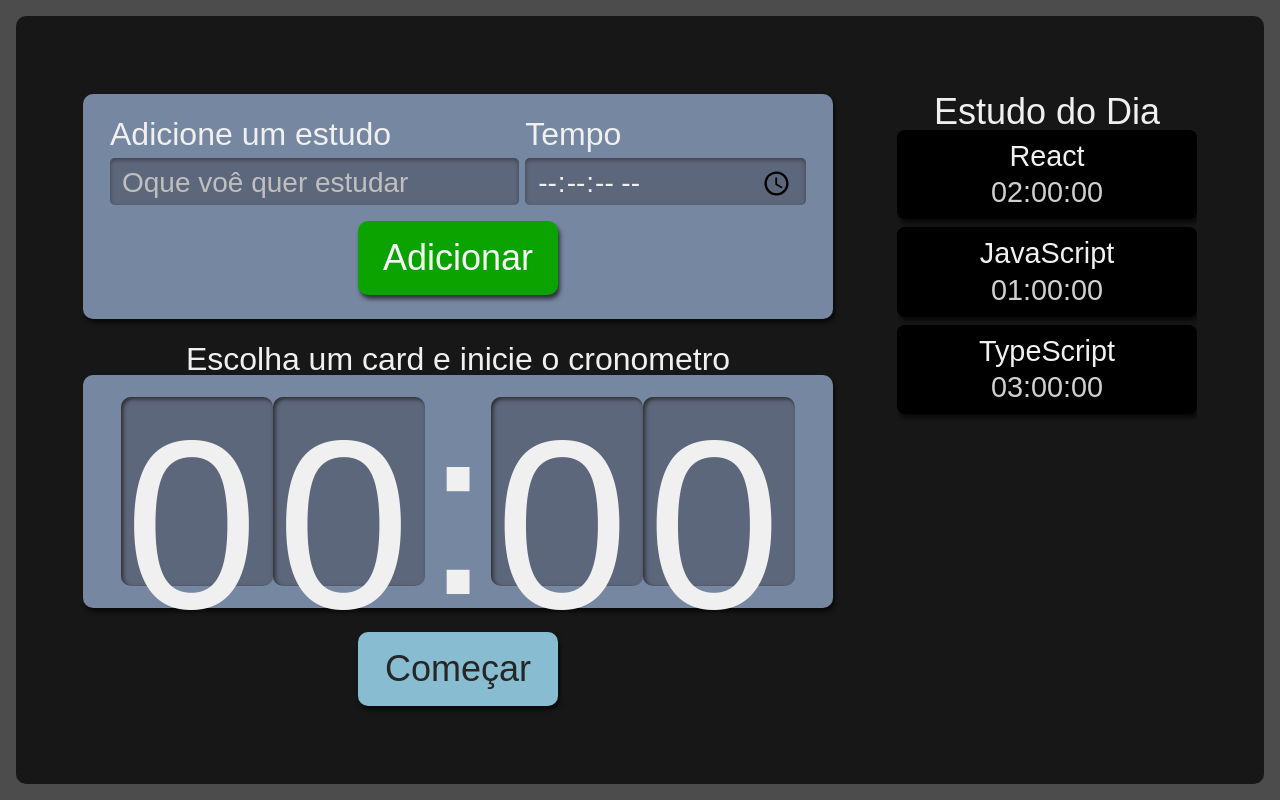
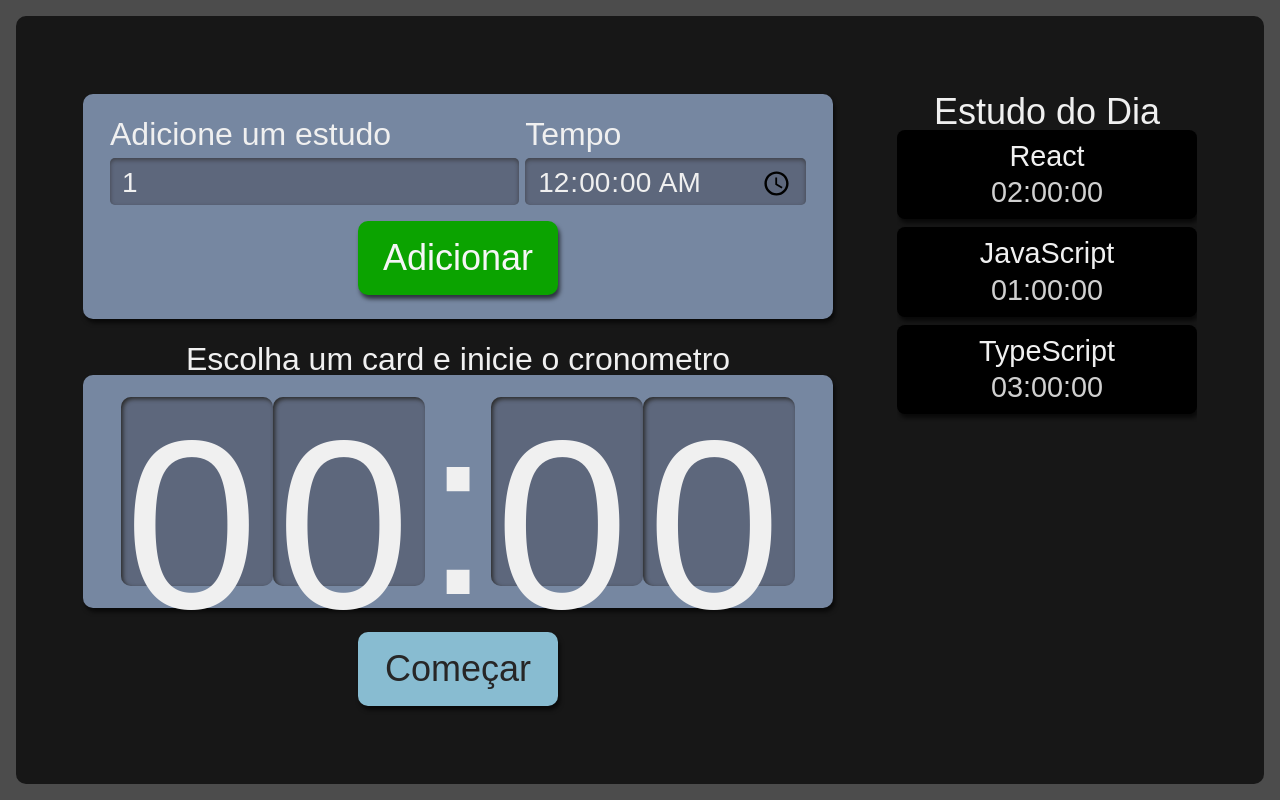
Before and after one commit to dkaortiz/React_Cronometro, a React (Create React App) app: page / in a window 1280 px wide. Built offline with nearby package versions, Linux system fonts and the light colour scheme.

Commit message:
update formulario

```diff
--- a/src/componets/Formulario/index.tsx
+++ b/src/componets/Formulario/index.tsx
@@ -4,22 +4,32 @@
 import style from "./Formulario.module.scss";
 
 class Formulario extends React.Component{
+    state = {
+        tarefa: "1",
+        tempo: "00:00:00"
+    }
+
+    adicionarTarefa(evento){
+        evento.preventDefault();
+        console.log('state: ',)
+    }
+
     render(){ //função obrigatorio render(){}
         return(
-            <form className={style.novaTarefa}>
+            <form className={style.novaTarefa} onSubmit={this.adicionarTarefa}>
             {/* nome style, pois pegou do import from la em cima, com nome style, teria um outro nome se tivesse colocado */}
                 <div className={style.inputContainer}>
                     <label htmlFor="tarefa"> {/*htmlfor para focar onde clicou*/}
                         Adicione um estudo
                     </label>
-                    <input type="text" name="tarefa" id="tarefa" placeholder="Oque voê quer estudar" required/>
+                    <input type="text" name="tarefa" value={this.state.tarefa} onChange={evento => this.setState({...this.state, tarefa: evento.target.value})} id="tarefa"placeholder="Oque voê quer estudar" required/>
                 </div>
 
                 <div className={style.inputContainer}>
                 <label htmlFor="tempo">
                     Tempo
                 </label>
-                <input type="time" step="1" name="tempo" id="tempo" min = "0:00:00" max="01:30:00" required/>
+                <input type="time" step="1" name="tempo" value={this.state.tempo} onChange={evento => this.setState({...this.state, tempo: evento.target.value})} id="tempo" min = "0:00:00" max="05:30:00" required/>
 
 
                 </div>
```
